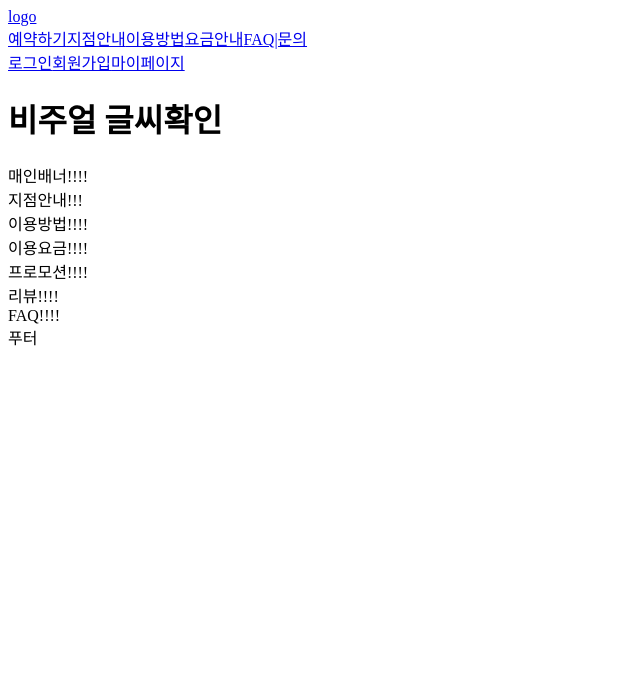
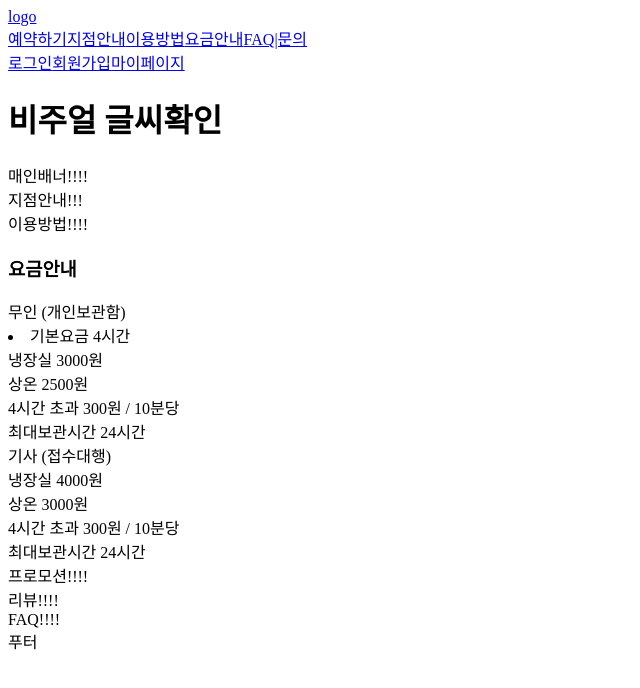
Before and after one commit to JIN44638/bbangjanggo, a Vue app: page / in a window 1280 px wide. Shown: the top 688 px of the page, without its empty margins (0-640 px from the left). Built offline with nearby package versions, Linux system fonts and the light colour scheme; the HTML template or start-up script is replaced by a standard one.

Commit message:
이용요금

```diff
--- a/src/components/main/Price.vue
+++ b/src/components/main/Price.vue
@@ -1,6 +1,22 @@
 <template>
-  <div class="price">이용요금!!!!</div>
+  <h3 class="price">요금안내</h3>
+  <div class="notice">
+    <div>
+      무인 (개인보관함)
+      <li>기본요금 4시간</li>
+      <div class="price_info">냉장실 3000원</div>
+      <div class="price_info">상온 2500원</div>
+      <div class="price_info">4시간 초과 300원 / 10분당</div>
+       <div class="price_info">최대보관시간 24시간</div>
+    </div>
+    <div>
+      기사 (접수대행)
+      <div class="price_info">냉장실 4000원</div>
+      <div class="price_info">상온 3000원</div>
+      <div class="price_info">4시간 초과 300원 / 10분당</div>
+       <div class="price_info">최대보관시간 24시간</div>
+    </div>
+  </div>
 </template>
 <script setup></script>
-
-<style lang="scss" scoped></style>
+<style scoped></style>
```
